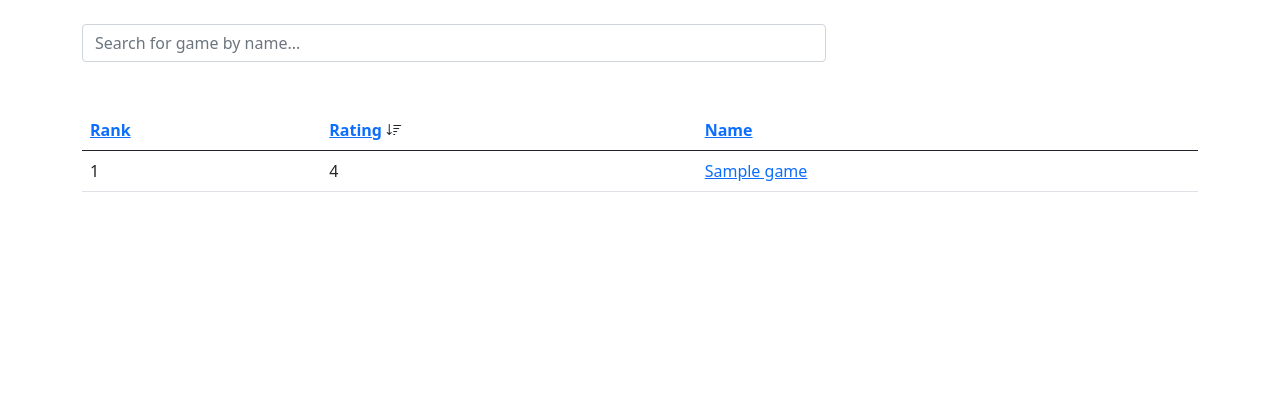
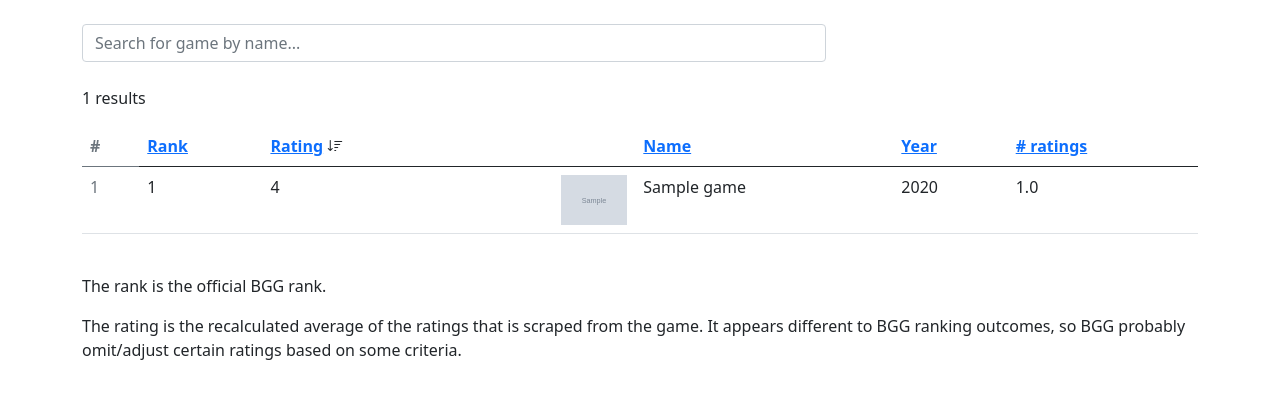
Before and after one commit to Tjorriemorrie/bggd, a Django app: page /games/ in a window 1280 px wide. Shown: the part 56-455 px from the top of the page. Run offline with Django 3.2, Linux system fonts and the light colour scheme; tables that the repository leaves empty hold one stand-in row (values such as "Sample post"); grey boxes marked "Sample" are stand-in pictures; some libraries are stand-ins or nearby versions.

Commit message:
fixed up tables

```diff
--- a/main/templates/main/game_detail.html
+++ b/main/templates/main/game_detail.html
@@ -61,7 +61,7 @@
       <div class="col-4 text-center">
         <h2>#{{ game.rank }}</h2>
         <br/>
-        <h3>{{ game.rating }}</h3>
+        <h3>{{ game.rating|floatformat }}</h3>
         <p>{{ game.reviews.count }} reviews</p>
         {% if rating_graph %}
           <p>{{ rating_graph|safe }}</p>
--- a/main/templates/main/game_list.html
+++ b/main/templates/main/game_list.html
@@ -16,22 +16,23 @@
     </div>
 
     <br/>
-    {% if s %}
     <div class="row">
       <div class="col">
         <p>
           {{ paginator.count }} results
+          {% if s %}
             <small>(<a href="?{% drop_param 's' %}">clear</a>)</small>
+          {% endif %}
         </p>
       </div>
     </div>
-    {% endif %}
 
     {% if page_obj %}
-      <br/>
+      {% include 'main/pagination.html' with is_paginated=is_paginated page_obj=page_obj %}
       <table class="table">
         <thead>
         <tr>
+          <th class="text-muted">#</th>
           <th>
             {% if ordering == 'rank' %}
               <a href="?{% add_param 'o' '-rank' %}">Rank</a>
@@ -43,15 +44,16 @@
             {% endif %}
           </th>
           <th>
-            {% if ordering == 'rating' %}
+            {% if ordering == '-rating' %}
+              <a href="?{% add_param 'o' 'rating' %}">Rating</a>
+            {% else %}
               <a href="?{% add_param 'o' '-rating' %}">Rating</a>
-            {% else %}
-              <a href="?{% add_param 'o' 'rating' %}">Rating</a>
             {% endif %}
             {% if 'rating' in ordering %}
               <i class="bi bi-sort-{% if '-' in ordering %}down{% else %}up{% endif %} "></i>
             {% endif %}
           </th>
+          <th>&nbsp;</th>
           <th>
             {% if ordering == 'name' %}
               <a href="?{% add_param 'o' '-name' %}">Name</a>
@@ -62,23 +64,58 @@
               <i class="bi bi-sort-{% if '-' in ordering %}down{% else %}up{% endif %} "></i>
             {% endif %}
           </th>
+          <th>
+            {% if ordering == '-year' %}
+              <a href="?{% add_param 'o' 'year' %}">Year</a>
+            {% else %}
+              <a href="?{% add_param 'o' '-year' %}">Year</a>
+            {% endif %}
+            {% if 'year' in ordering %}
+              <i class="bi bi-sort-{% if '-' in ordering %}down{% else %}up{% endif %} "></i>
+            {% endif %}
+          </th>
+          <th>
+            {% if ordering == '-review_cnt' %}
+              <a href="?{% add_param 'o' 'review_cnt' %}"># ratings</a>
+            {% else %}
+              <a href="?{% add_param 'o' '-review_cnt' %}"># ratings</a>
+            {% endif %}
+            {% if 'review_cnt' in ordering %}
+              <i class="bi bi-sort-{% if '-' in ordering %}down{% else %}up{% endif %} "></i>
+            {% endif %}
+          </th>
         </tr>
         </thead>
         <tbody>
         {% for game in page_obj %}
           <tr>
+            <td class="text-muted">{{ forloop.counter0|add:page_obj.start_index }}</td>
             <td>{{ game.rank }}</td>
             <td>{{ game.rating|floatformat }}</td>
+            <td class="text-end"><img class="round" height="50px" src="{{ game.img }}"/>
+            </td>
             <td>
-              <a href="{% url 'game_detail' game.pk %}">{{ game.name }}</a>
+              <a class="text-reset text-decoration-none" href="{% url 'game_detail' game.pk %}">
+                {{ game.name }}
+              </a>
             </td>
+            <td>{{ game.year }}</td>
+            <td>{% if game.review_cnt %}{{ game.review_cnt }}{% endif %}</td>
           </tr>
         {% endfor %}
         </tbody>
       </table>
+      {% include 'main/pagination.html' with is_paginated=is_paginated page_obj=page_obj %}
     {% endif %}
 
-    {% include 'main/pagination.html' with is_paginated=is_paginated page_obj=page_obj %}
-
+    <br/>
+    <div class="row">
+      <div class="col">
+        <p>The rank is the official BGG rank.</p>
+        <p>The rating is the recalculated average of the ratings that is scraped
+          from the game. It appears different to BGG ranking outcomes, so BGG
+          probably omit/adjust certain ratings based on some criteria.</p>
+      </div>
+    </div>
   </div>
 {% endblock %}
--- a/main/templates/main/player_detail.html
+++ b/main/templates/main/player_detail.html
@@ -69,7 +69,7 @@
             <tbody>
             {% for review in reviews %}
               <tr>
-                <td>{{ review.rating|floatformat:1 }}</td>
+                <td>{{ review.rating|floatformat }}</td>
                 <td>
                   <a href="{% url 'game_detail' review.game.pk %}">
                     {{ review.game.name }}
@@ -77,8 +77,8 @@
                 </td>
                 <td>
                   {% if review.predicted and review.diff %}
-                    {{ review.predicted|floatformat:1 }}
-                    <small>({{ review.diff|floatformat:1 }})</small>
+                    {{ review.predicted|floatformat }}
+                    <small>({{ review.diff|floatformat }})</small>
                   {% endif %}
                 </td>
               </tr>
--- a/main/templatetags/params.py
+++ b/main/templatetags/params.py
@@ -15,4 +15,6 @@ def drop_param_filter(context, param_key):
 def add_param_filter(context, param_key, param_value):
     req = context.request.GET.copy()
     req[param_key] = param_value
+    if param_key == 'o' and 'page' in req:
+        del req['page']
     return req.urlencode()
```
Also changed, not shown: main/management/commands/scrape_players.py (+6 -2 lines), main/templates/main/player_list.html (+8 -5 lines). Lines whose indentation alone changed are shown as unchanged.
